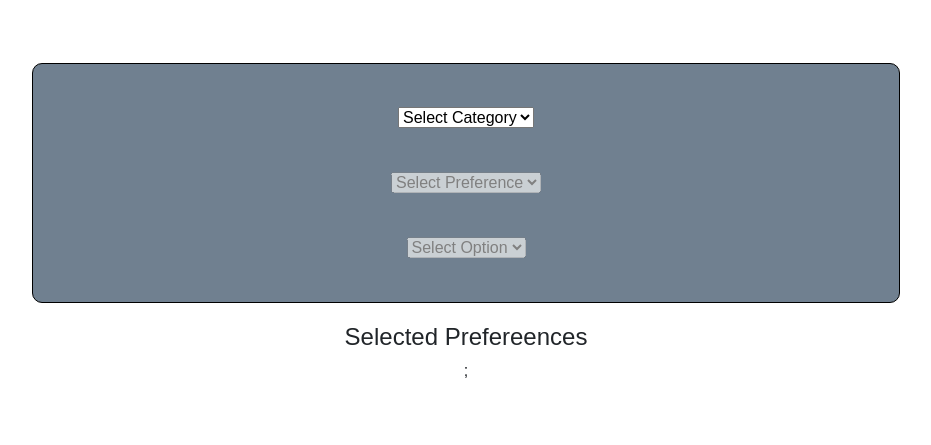
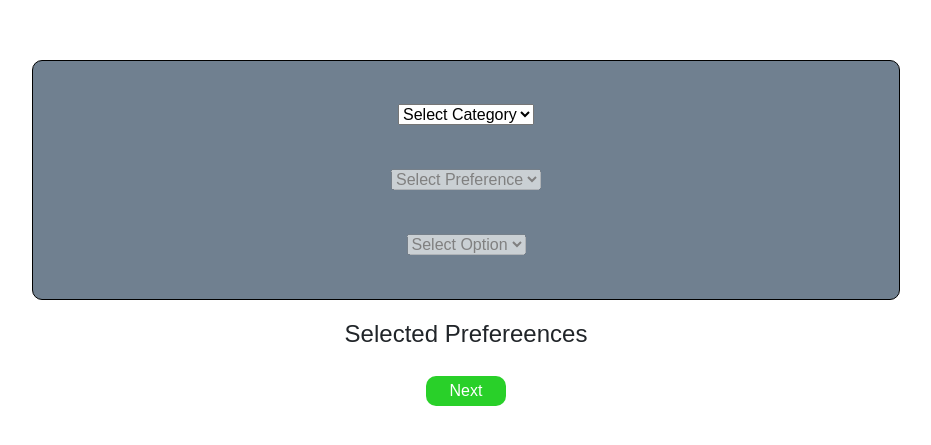
Before and after one commit to adw-ith/Hackify24, a React (Vite) app: page /preferences in a window 1280 px wide. Shown: the part 167-612 px from the top of the page, without its empty margins (174-1105 px from the left). Built offline with nearby package versions, Linux system fonts and the light colour scheme.

Commit message:
some commit

```diff
--- a/src/index.css
+++ b/src/index.css
@@ -145,3 +145,22 @@ a{
   display: grid;
   place-items: center ;
 }
+
+/* toChatBot button*/
+.toChatBot{
+  width: 80px;
+  height: 30px;
+  display: flex;
+  align-items: center;
+  justify-content: center;
+  background-color: rgb(41, 208, 41);
+  border-radius: 10px;
+  text-decoration: none;
+  color: #fff;
+}
+
+/* chatBot */
+.chatUI{
+  display: grid;
+  grid-template-rows: 10% 80% 10%;
+}
--- a/src/pages/ChatInterface.tsx
+++ b/src/pages/ChatInterface.tsx
@@ -17,7 +17,7 @@ export default function ChatInterface() {
     >
       <div className="chatInterfaceHead d-flex justify-content-between">
         <h3>EMOTI</h3>
-        <Link to="/mem" className="btn btn-secondary">
+        <Link to="/mem" style={{height: "fit-content"}} className="btn btn-secondary">
           data
         </Link>
       </div>
--- a/src/pages/preferences.tsx
+++ b/src/pages/preferences.tsx
@@ -1,6 +1,6 @@
 /* eslint-disable @typescript-eslint/no-explicit-any */
 import React, { useState } from "react";
-import { MdCancel } from "react-icons/md";
+import { Link } from "react-router-dom";
 
 interface Preference {
   [key: string]: {
@@ -345,13 +345,12 @@ export default function Preferences() {
             }}
           >
             {pre}
-            <span>
-              <MdCancel />
-            </span>
           </p>
         ))}
-        ;
       </div>
+
+      {/* button to chatbot */}
+      <Link to="/chat" className="toChatBot">Next</Link>
     </section>
   );
 }
--- a/src/pages/speechtotxt.tsx
+++ b/src/pages/speechtotxt.tsx
@@ -103,6 +103,7 @@ const SpeechToText: React.FC<SpeechToTextProps> = ({ onTranscriptChange }) => {
         <input
           type="text"
           className="w-100"
+          // value={transcript}
           onChange={(e) => {
             setTranscript(e.target.value);
           }}
```
